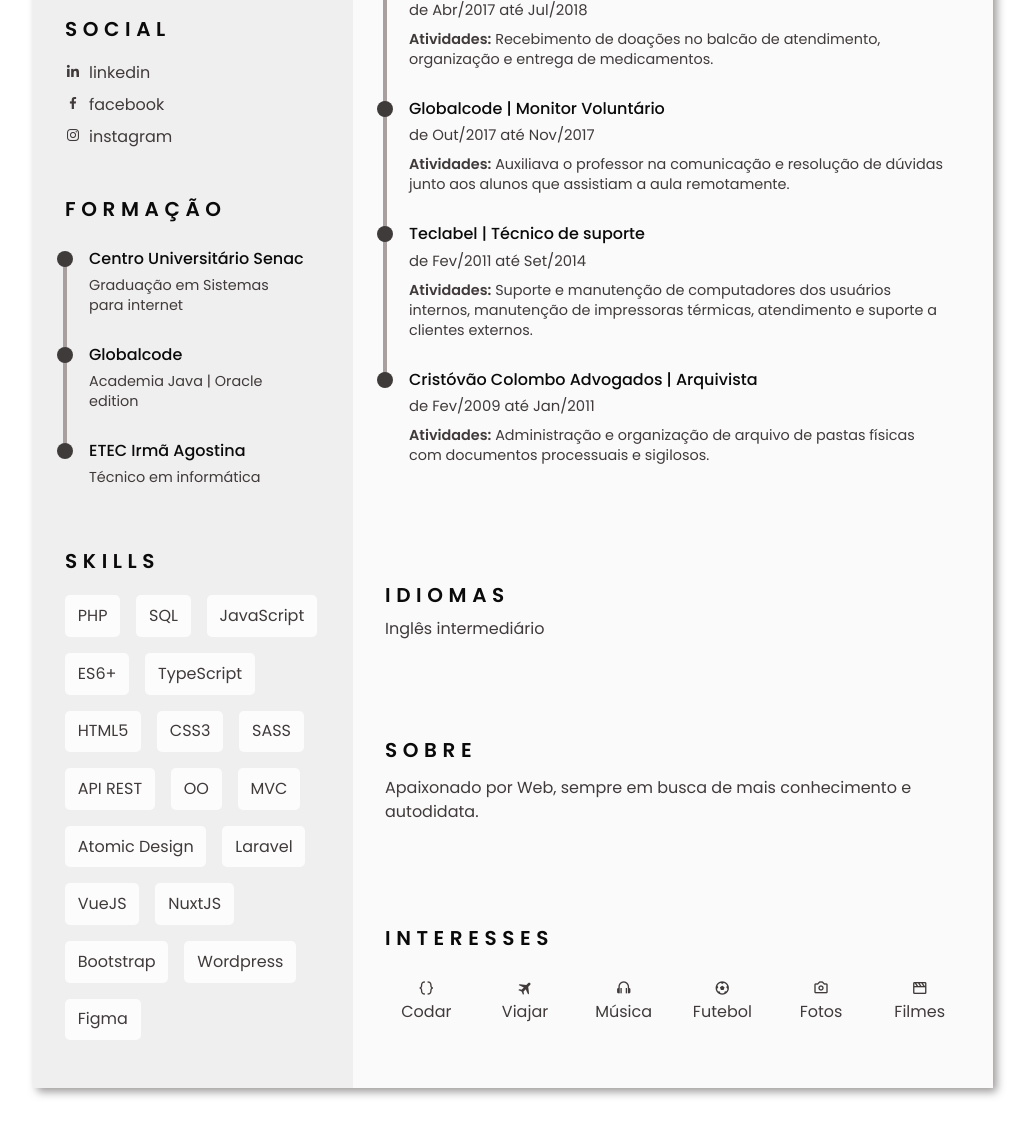
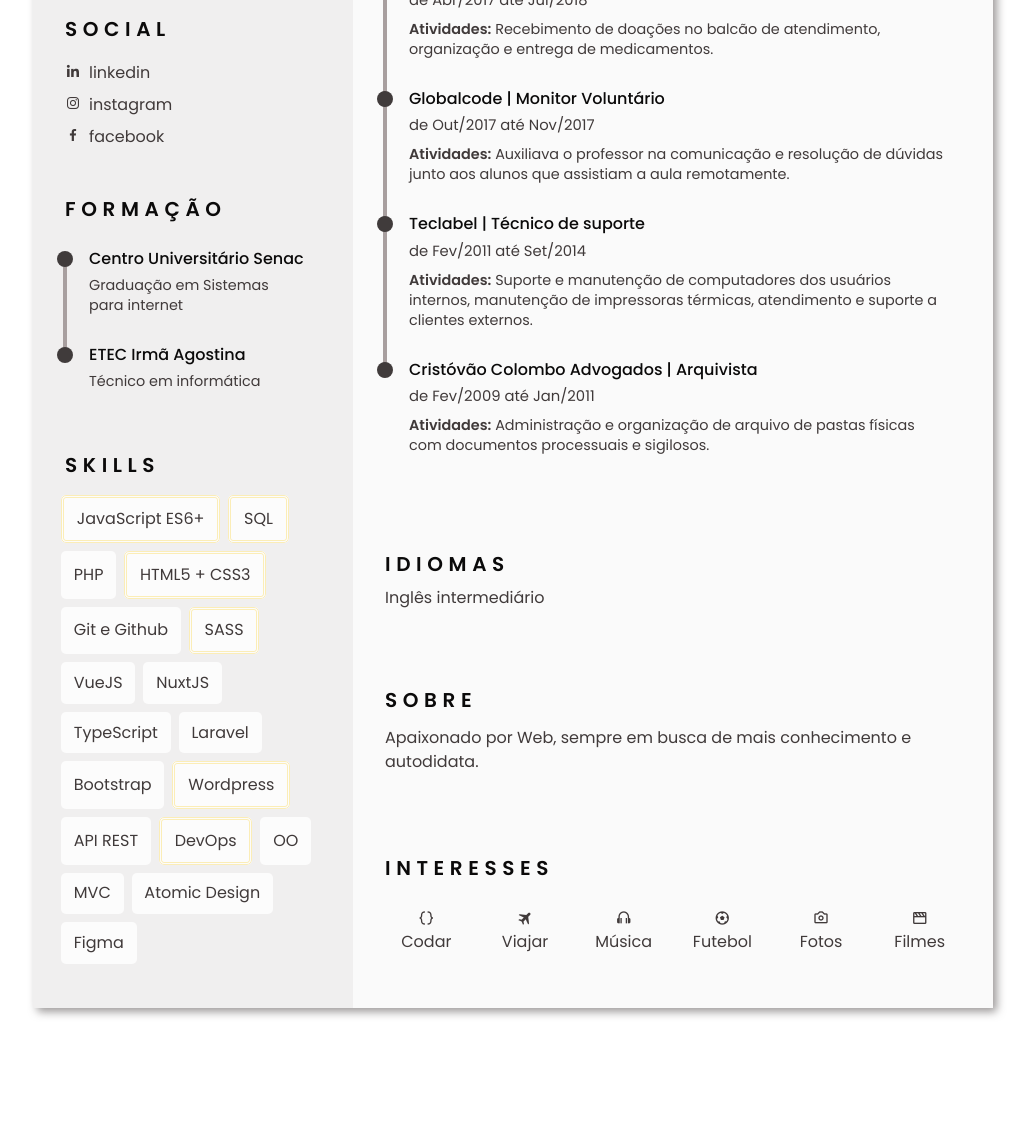
Before and after one commit to Claytonrss/claytonrss.github.io, a plain HTML site: page index.html in a window 1280 px wide. Shown: the part 425-1560 px from the top of the page, without its empty margins (127-1160 px from the left). After the commit the page ends 1481 px from the top, so only its background shows below. Drawn offline with nearby package versions, Linux system fonts and the light colour scheme.

Commit message:
Atualizando certificados

```diff
--- a/css/style.scss
+++ b/css/style.scss
@@ -5,16 +5,15 @@
 @import 'partials/light-mode';
 
 @page {
-    margin:0cm;
+  margin: 0cm;
 }
 
-body{
+body {
   margin: 3rem 0;
   font-family: $font-family;
 }
 
-main{
-
+main {
   width: 100%;
   max-width: 960px;
   display: grid;
@@ -22,38 +21,34 @@ main{
   margin: 0 auto;
   border-radius: 0.25rem;
 
-
-    .left{
-
+  .left {
     padding: 1.5em;
     display: flex;
     align-items: center;
     justify-content: space-around;
     flex-direction: column;
 
-        .perfil{
-
-            div{
+    .perfil {
+      div {
         display: flex;
         justify-content: space-between;
       }
 
-            img{
+      img {
         width: 120px;
         height: 120px;
         border-radius: 50%;
       }
 
-            div:first-child{
-                i{
-                    &:hover{
+      div:first-child {
+        i {
+          &:hover {
             transform: scale(1.1);
           }
         }
       }
 
-            h1{
-
+      h1 {
         font-size: var(--h1-font-size);
         padding-top: 1.5rem;
         padding-bottom: 0.5rem;
@@ -61,122 +56,125 @@ main{
         text-align: center;
       }
 
-            h3{
+      h3 {
         text-align: center;
         font-size: var(--h3-font-size);
       }
 
-            .address{
-
+      .address {
         width: 100%;
         padding-top: 1.5rem;
         display: flex;
         flex-direction: column;
 
-                p{
+        p {
           display: block;
           width: 100%;
           text-align: left;
           font-size: var(--small-font-size);
         }
-
+      }
     }
 
-
-        }
-
-        ul{
+    ul {
       display: flex;
       flex-wrap: wrap;
 
-            li{
+      li {
         display: inline-block;
-                padding: 0.8em;
-                margin: 0.5em;
+        margin: 0.25em;
         text-align: center;
         border-radius: 5px;
+        overflow: hidden;
+        display: flex;
+        justify-content: center;
+        align-items: center;
+
+        a {
+          padding: 0.8em;
+          display: block;
+          cursor: default;
+
+          &:not([href='#']) {
             cursor: pointer;
+            border: double 3px rgba(247, 202, 24, 0.3);
+            border-radius: 5px;
+          }
+        }
+      }
     }
   }
 
-    }
-
-    .right{
-
+  .right {
     padding: 1rem 1.5rem;
     display: flex;
     flex-direction: column;
     justify-content: space-around;
 
-        .languages{
-            ul{
+    .languages {
+      ul {
         margin-left: 0.5rem;
       }
     }
 
-        .interests{
-
-            .interests-container{
-
+    .interests {
+      .interests-container {
         display: flex;
 
-                .interest-item{
+        .interest-item {
           display: flex;
           flex-direction: column;
           justify-content: center;
           align-items: center;
           margin: 0.25rem;
           padding: 0.25rem;
-                    cursor: pointer;
+          //   cursor: pointer;
 
-                    &:hover{
-                        background: #FFF;
+          &:hover {
+            background: #fff;
             border-radius: 0.25rem;
 
-                        i{
+            i {
               transform: scale(1.2);
             }
           }
         }
-
       }
     }
 
-        .about{
-            p{
+    .about {
+      p {
         margin: 0 0.5rem;
         line-height: 1.5rem;
       }
     }
-
   }
 
-
-    section, div{
+  section,
+  div {
     width: 100%;
   }
 
-    .section{
+  .section {
     margin: 1rem 0;
   }
 
-    b{
+  b {
     font-weight: 600;
   }
 
-    i{
+  i {
     padding: 0.5rem;
-        cursor: pointer;
+    // cursor: pointer;
 
-        &:hover{
+    &:hover {
       transform: scale(1.3);
     }
   }
 
-    a{
-
-        &:hover{
-            i{
+  a {
+    &:hover {
+      i {
         transform: scale(1.3);
       }
     }
@@ -193,36 +191,35 @@ main{
     padding: 1rem 0.5rem;
   }
 
-    .formation, .experience{
-
+  .formation,
+  .experience {
     @include flexCenter();
     flex-direction: column;
 
-        .formation-item, .experience-item{
-
+    .formation-item,
+    .experience-item {
       padding: 1rem 0;
       padding-right: 1.5rem;
       display: grid;
       grid-template-columns: 2rem 1fr;
 
-            h3{
+      h3 {
         margin-bottom: 0.5rem;
         font-weight: 500;
       }
 
-            h4{
+      h4 {
         margin-top: 0.7rem;
         margin-bottom: 0.7rem;
         font-size: var(--small-font-size);
       }
 
-            p{
+      p {
         font-size: var(--smaller-font-size);
         line-height: 1.25rem;
       }
 
-            div:first-child{
-
+      div:first-child {
         display: flex;
         position: relative;
         width: 100%;
@@ -230,7 +227,7 @@ main{
         height: 100%;
         justify-content: start;
 
-                .point{
+        .point {
           display: block;
           position: absolute;
           width: 1rem;
@@ -239,12 +236,11 @@ main{
           z-index: 2;
           cursor: pointer;
 
-
-                    &:hover{
+          &:hover {
             transform: scale(1.2);
           }
         }
-                .line{
+        .line {
           display: block;
           position: absolute;
           width: 0.25rem;
@@ -252,42 +248,33 @@ main{
           transform: translate(6px, 2px);
         }
       }
-
+    }
+  }
 }
 
-    }
-
-
-}
-
-
-@media only screen and (max-width: 768px){
-
-    body{
+@media only screen and (max-width: 768px) {
+  body {
     padding: 0;
     margin: 0;
 
-        main{
+    main {
+      margin: 0;
+      grid-template-columns: 1fr;
 
-            margin: 0;
-            grid-template-columns:1fr;
-
-            .left, .right{
+      .left,
+      .right {
         padding: 1rem 2rem;
         margin: 0 auto;
       }
 
-            .right .interests .interests-container{
+      .right .interests .interests-container {
         display: grid;
         grid-template-columns: repeat(3, 1fr);
       }
 
-            .bx-printer{
+      .bx-printer {
         visibility: hidden;
       }
-
     }
-
   }
-
 }
--- a/index.html
+++ b/index.html
@@ -28,11 +28,11 @@
                 </div>
 
                 <h1><b>Clayton</b> Santos</h1>
-                <h3>FullStack Developer</h3>
+                <h3>Full Stack Developer</h3>
 
                 <div class="address">
                     <p>
-                        <a target="_blank" href="mailto:clayton.rssouza@gmail.com">
+                        <a target="_blank" href="https://goo.gl/maps/bdBtBUBuKzPvTn8t8">
                             <i class="bx bx-map"></i>
                             Sacomã - São Paulo - SP
                         </a>
@@ -60,15 +60,16 @@
                     </a>
                 </p>
                 <p>
+                    <a href="https://www.instagram.com/clayton.rssouza" target="_blank">
+                        <i class="bx bxl-instagram"></i>instagram
+                    </a>
+                </p>
+                <p>
                     <a href="https://www.facebook.com/clayton.rafael.33" target="_blank">
                         <i class="bx bxl-facebook"></i>facebook
                     </a>
                 </p>
-                <p>
-                    <a href="https://www.instagram.com/clayton.rssouza" target="_blank">
-                        <i class="bx bxl-instagram"></i>instagram
-                    </a>
-                </p>
+
 
             </section>
 
@@ -89,16 +90,6 @@
                 <div class="formation-item">
                     <div>
                         <span class="point"></span>
-                        <span class="line"></span>
-                    </div>
-                    <div>
-                        <h3>Globalcode</h3>
-                        <p>Academia Java | Oracle edition</p>
-                    </div>
-                </div>
-                <div class="formation-item">
-                    <div>
-                        <span class="point"></span>
                     </div>
                     <div>
                         <h3>ETEC Irmã Agostina</h3>
@@ -113,24 +104,24 @@
                 <h2 class="section-title">SKILLS</h2>
 
                 <ul>
-                    <li>PHP</li>
-                    <li>SQL</li>
-                    <li>JavaScript</li>
-                    <li>ES6+</li>
-                    <li>TypeScript</li>
-                    <li>HTML5</li>
-                    <li>CSS3</li>
-                    <li>SASS</li>
-                    <li>API REST</li>
-                    <li>OO</li>
-                    <li>MVC</li>
-                    <li>Atomic Design</li>
-                    <li>Laravel</li>
-                    <li>VueJS</li>
-                    <li>NuxtJS</li>
-                    <li>Bootstrap</li>
-                    <li>Wordpress</li>
-                    <li>Figma</li>
+                    <li><a target="_blank" href="https://drive.google.com/file/d/10lMajHhC5joe0Qr-rTcEG7vs0FLyTMrM/view?usp=sharing">JavaScript ES6+</a></li>
+                    <li><a target="_blank" href="https://www.hackerrank.com/certificates/427707c5baa7">SQL</a></li>
+                    <li><a target="_blank" href="#">PHP</a></li>
+                    <li><a target="_blank" href="https://drive.google.com/file/d/1oYkz00I-h8Yj-r5K-0rSl4LQAGrDkErc/view?usp=sharing">HTML5 + CSS3</a></li>
+                    <li><a target="_blank" href="#">Git e Github</a></li>
+                    <li><a target="_blank" href="https://drive.google.com/file/d/1UpZEvmrF46QbZ9CXUoRLxQ06RavKBFyi/view?usp=sharing">SASS</a></li>
+                    <li><a target="_blank" href="#">VueJS</a></li>
+                    <li><a target="_blank" href="#">NuxtJS</a></li>
+                    <li><a target="_blank" href="#">TypeScript</a></li>
+                    <li><a target="_blank" href="#">Laravel</a></li>
+                    <li><a target="_blank" href="#">Bootstrap</a></li>
+                    <li><a target="_blank" href="https://drive.google.com/file/d/1aTlSqR4-E_xEeKHcwSsEEYlpPR5sTFWI/view?usp=sharing">Wordpress</a></li>
+                    <li><a target="_blank" href="#">API REST</a></li>
+                    <li><a target="_blank" href="https://drive.google.com/file/d/17CHwmyXMv7dnuIrLftFShY2dupJ_g1HI/view?usp=sharing">DevOps</a></li>
+                    <li><a target="_blank" href="#">OO</a></li>
+                    <li><a target="_blank" href="#">MVC</a></li>
+                    <li><a target="_blank" href="#">Atomic Design</a></li>
+                    <li><a target="_blank" href="#">Figma</a></li>
                 </ul>
 
             </section>
```
Also changed, not shown: css/print.css (deleted), css/print.min.css, css/style.css (deleted), css/style.min.css, 12 other files. Lines whose indentation alone changed are shown as unchanged.
